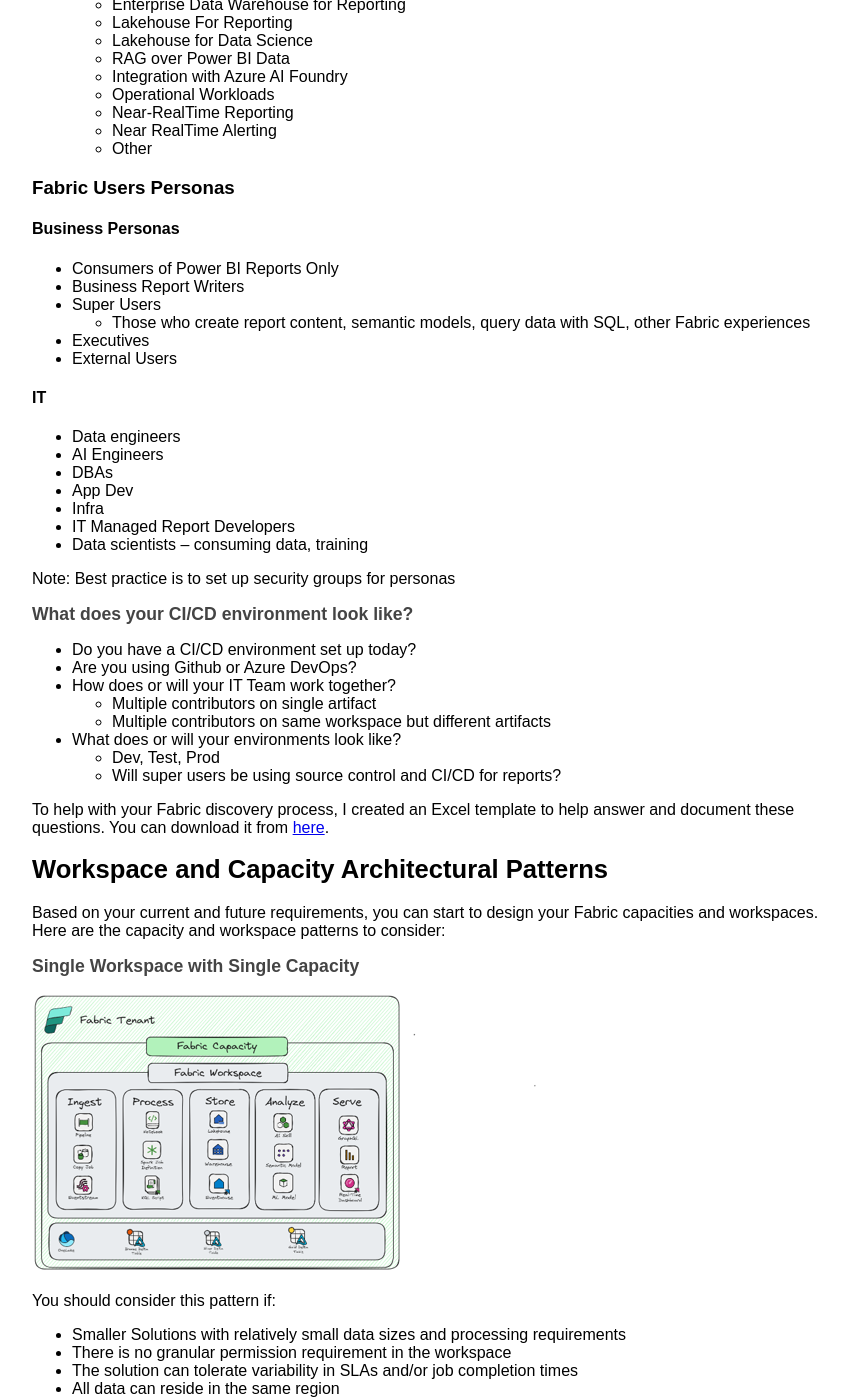
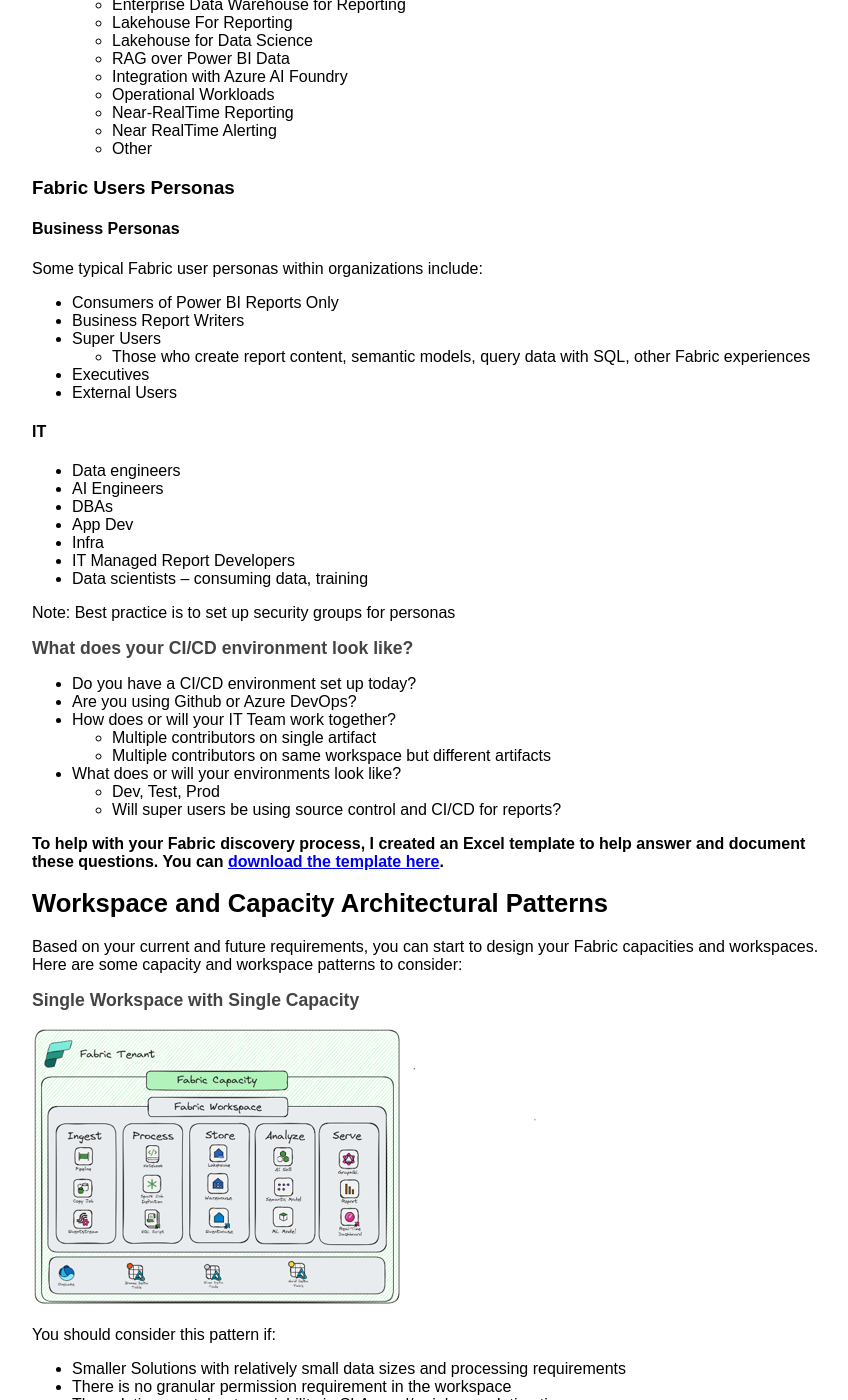
Before and after one commit to jehayesms/jean-hayes-ai-analytics, a Jekyll site: the page built from _posts/2025-12-22-capacity-ws-design.md, in a window 1280 px wide and 1400 px high, scrolled down 5407 px. Shown: the whole window, without its empty margins (68-916 px from the left). Built offline with Jekyll 4.4.1, drawn with Linux system fonts in a browser that asks for light colours; comment, search, counter and statistics services are not loaded.

Commit message:
updated verbiage

```diff
--- a/_posts/2025-12-22-capacity-ws-design.md
+++ b/_posts/2025-12-22-capacity-ws-design.md
@@ -196,6 +196,8 @@
 
 #### Business Personas
 
+Some typical Fabric user personas within organizations include:
+
 - Consumers of Power BI Reports Only
 - Business Report Writers
 - Super Users
@@ -226,11 +228,11 @@
   - Dev, Test, Prod
   - Will super users be using source control and CI/CD for reports?
 
-To help with your Fabric discovery process, I created an Excel template to help answer and document these questions. You can download it from [here]( https://github.com/contosojh/sample-files/blob/main/Fabric_Discovery_Toolkit.xlsx).
+**To help with your Fabric discovery process, I created an Excel template to help answer and document these questions. You can [download the template here]( https://github.com/contosojh/sample-files/blob/main/Fabric_Discovery_Toolkit.xlsx).**
 
 # Workspace and Capacity Architectural Patterns
 
-Based on your current and future requirements, you can start to design your Fabric capacities and workspaces. Here are the capacity and workspace patterns to consider:
+Based on your current and future requirements, you can start to design your Fabric capacities and workspaces. Here are some capacity and workspace patterns to consider:
 
 ## **Single Workspace with Single Capacity**
 
```
